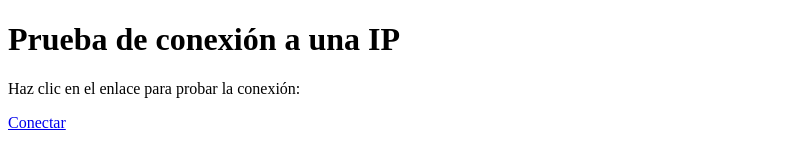
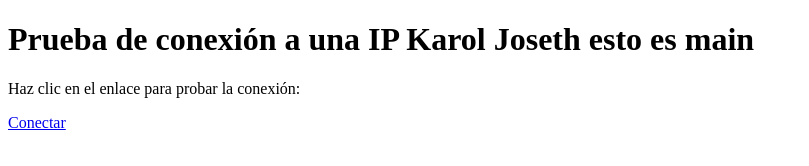
Before and after one commit to kjbayas/TFG, a plain HTML site: page index.html in a window 1280 px wide. Shown: the whole page, without its empty margins (0-809 px from the left). Drawn offline with Linux system fonts and the light colour scheme; no server answers.

Commit message:
Update index.html

```diff
--- a/index.html
+++ b/index.html
@@ -4,7 +4,7 @@
     <title>Prueba de conexión</title>
 </head>
 <body>
-    <h1>Prueba de conexión a una IP</h1>
+    <h1>Prueba de conexión a una IP Karol Joseth esto es main</h1>
     <p>Haz clic en el enlace para probar la conexión:</p>
     <a href="http://90.173.253.105:5000">Conectar</a>
 
```
